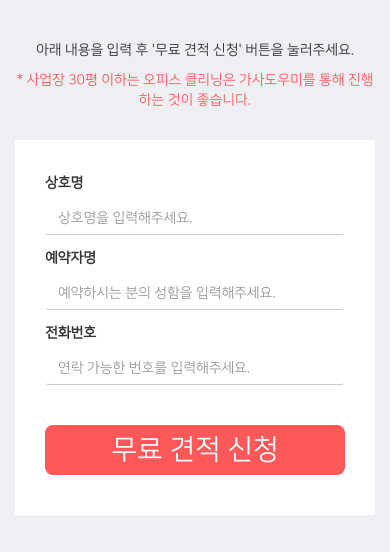
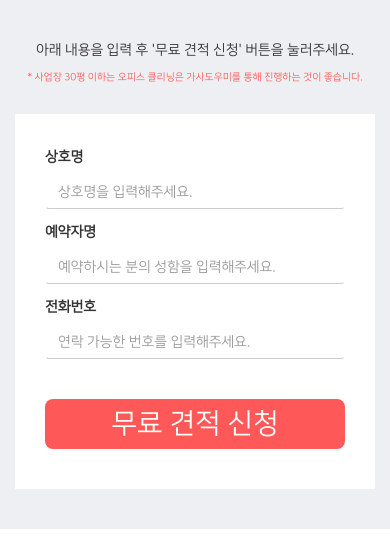
Before and after one commit to todhm/homemasterweb, a website: page office.html in a window 390 px wide. Shown: the part 200-752 px from the top of the page. Drawn offline with Linux system fonts and the light colour scheme; a script that the page names is missing.

Commit message:
change size of officetelling

```diff
--- a/css/hmoffice.css
+++ b/css/hmoffice.css
@@ -233,6 +233,9 @@ ul, li{
 	}
 }
 @media only screen and (max-width:500px){
+    #officetelling{
+        font-size:10px;
+    }
 	.body-h1{
 		font-size: 24px;
 	}
--- a/office.html
+++ b/office.html
@@ -162,7 +162,7 @@ height="0" width="0" style="display:none;visibility:hidden"></iframe></noscript>
         <div class="row grey_bg" id="label3">
 			<div class="col-xs-12 margin-b40 margin-t40">
 				<p>아래 내용을 입력 후 '무료 견적 신청' 버튼을 눌러주세요.</p>
-				<p class="highlight">* 사업장 30평 이하는 오피스 클리닝은 가사도우미를 통해 진행하는 것이 좋습니다.</p>
+				<p class="highlight" id="officetelling">* 사업장 30평 이하는 오피스 클리닝은 가사도우미를 통해 진행하는 것이 좋습니다.</p>
 				<div id="div-form" class="margin-t20 col-xs-12 col-sm-10 col-sm-offset-1">
 					<form class="form-horizontal col-xs-12 col-md-10 col-md-offset-1">
 						<div class="row margin-t10" class="form-group">
```
